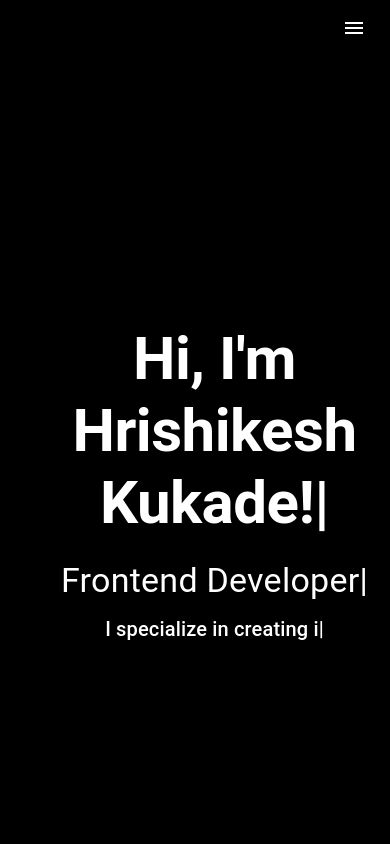
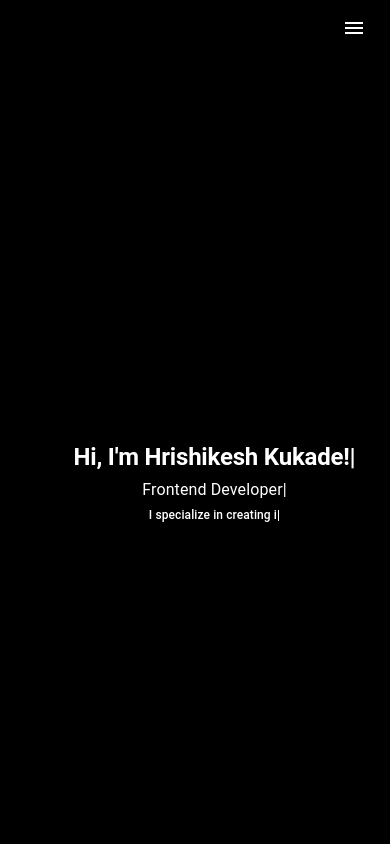
Before and after one commit to Hrishikeshkukade/Portfolio, a React (Create React App) app: page / in a window 390 px wide. Shown: the top 844 px of the page. Built offline with nearby package versions, Linux system fonts and the light colour scheme.

Commit message:
Added responsiveness to Home page

```diff
--- a/src/Components/Home/Home.js
+++ b/src/Components/Home/Home.js
@@ -3,7 +3,7 @@ import { Container, Typography, Button, Box } from '@mui/material';
 import DownloadIcon from '@mui/icons-material/Download';
 import Typical from 'react-typical';
 import styled from '@emotion/styled';
-import { keyframes } from '@emotion/react'; // Import keyframes from @emotion/react
+import { keyframes } from '@emotion/react';
 
 const Home = () => {
   const [showFrontend, setShowFrontend] = useState(false);
@@ -13,15 +13,15 @@ const Home = () => {
   useEffect(() => {
     const timer1 = setTimeout(() => {
       setShowFrontend(true);
-    }, 2000); // Delay before showing the second line
+    }, 2000);
 
     const timer2 = setTimeout(() => {
       setShowInfo(true);
-    }, 4000); // Delay before showing the third line
+    }, 4000);
 
     const timer3 = setTimeout(() => {
       setShowButtons(true);
-    }, 11000); // Delay before showing the buttons
+    }, 11000);
 
     return () => {
       clearTimeout(timer1);
@@ -60,16 +60,29 @@ const Home = () => {
         paddingLeft: '10%',
       }}
     >
-      <Container maxWidth="sm"> {/* Restrict the container width */}
-        <Typography variant="h2" gutterBottom style={{ fontWeight: 'bold' }}>
+      <Container maxWidth="sm">
+        <Typography
+          variant="h2"
+          gutterBottom
+          sx={{
+            fontWeight: 'bold',
+            fontSize: { xs: '1.5rem', sm: '2.5rem', md: '3.5rem', lg: '4rem' }, // Responsive font sizes
+          }}
+        >
           <Typical
             steps={['Hi, I\'m Hrishikesh Kukade!', 1000]}
             wrapper="span"
-            style={{ whiteSpace: 'pre', display: 'inline-block',  }}
+            style={{ whiteSpace: 'pre', display: 'inline-block' }}
           />
         </Typography>
         {showFrontend && (
-          <Typography variant="h4" gutterBottom>
+          <Typography
+            variant="h4"
+            gutterBottom
+            sx={{
+              fontSize: { xs: '1rem', sm: '1.5rem', md: '2rem', lg: '2.5rem' }, // Responsive font sizes
+            }}
+          >
             <Typical
               steps={['Frontend Developer', 1000]}
               wrapper="span"
@@ -78,7 +91,13 @@ const Home = () => {
           </Typography>
         )}
         {showInfo && (
-          <Typography variant="h6" paragraph>
+          <Typography
+            variant="h6"
+            paragraph
+            sx={{
+              fontSize: { xs: '0.75rem', sm: '1rem', md: '1.25rem', lg: '1.5rem' }, // Responsive font sizes
+            }}
+          >
             <Typical
               steps={['I specialize in creating interactive, user-friendly web applications using modern frontend technologies.', 1000]}
               wrapper="span"
@@ -95,8 +114,8 @@ const Home = () => {
                 color: 'black',
                 marginRight: '10px',
                 borderRadius: 0,
-                padding: '12px 24px',
-                fontSize: '1.1rem',
+                padding: { xs: '8px 16px', sm: '10px 20px', md: '12px 24px' }, // Responsive padding
+                fontSize: { xs: '0.875rem', sm: '1rem', md: '1.1rem' }, // Responsive font sizes
                 '&:hover': {
                   backgroundColor: 'rgba(255, 255, 255, 0.9)',
                 },
@@ -109,15 +128,15 @@ const Home = () => {
               sx={{
                 backgroundColor: 'transparent',
                 color: 'white',
-                padding: '10px 20px',
-                fontSize: '1rem',
+                padding: { xs: '6px 12px', sm: '8px 16px', md: '10px 20px' }, // Responsive padding
+                fontSize: { xs: '0.75rem', sm: '0.875rem', md: '1rem' }, // Responsive font sizes
                 display: 'flex',
                 alignItems: 'center',
                 '&:hover': {
                   backgroundColor: 'rgba(255, 255, 255, 0.1)',
                 },
               }}
-              startIcon={<DownloadIcon style={{ fontSize: '2rem' }} />}
+              startIcon={<DownloadIcon sx={{ fontSize: { xs: '1.5rem', sm: '1.75rem', md: '2rem' } }} />} // Responsive icon size
             >
               Download Resume
             </AnimatedButton>
```
